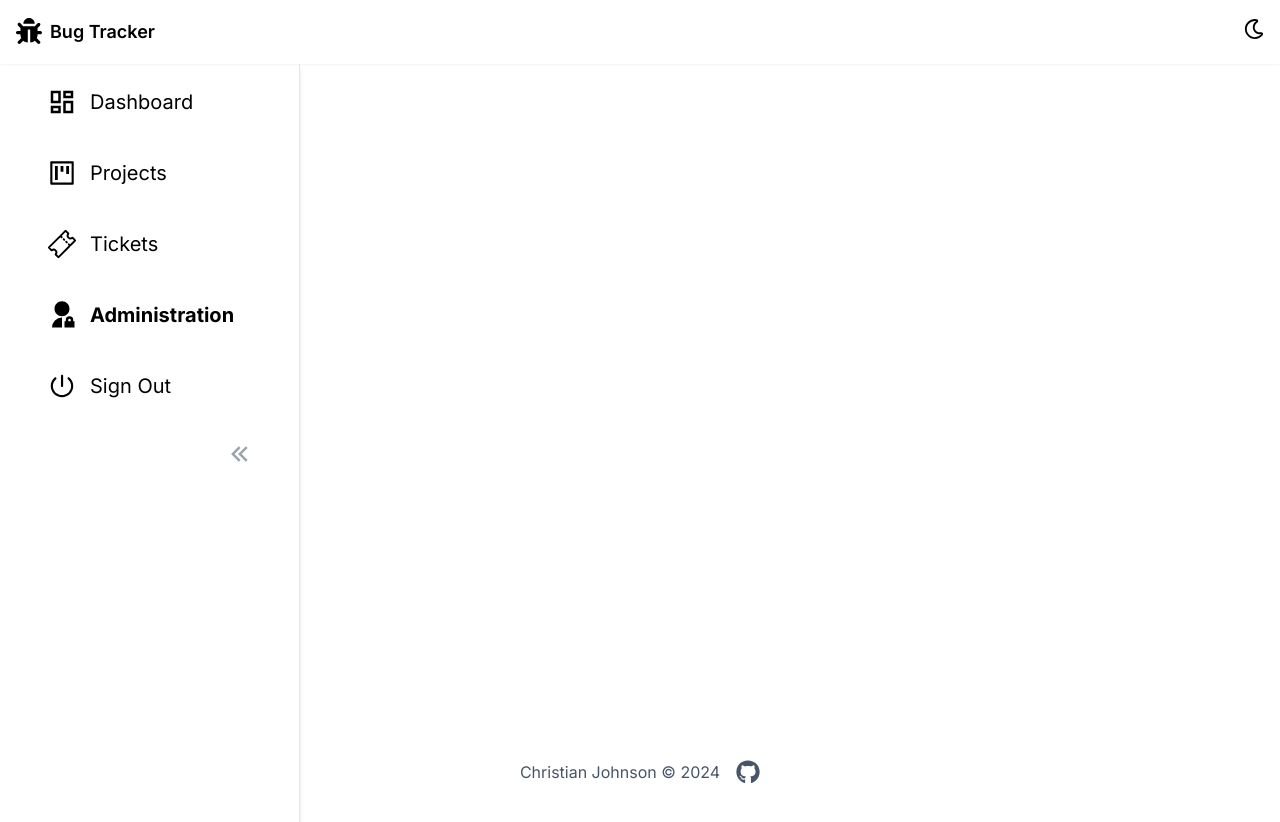
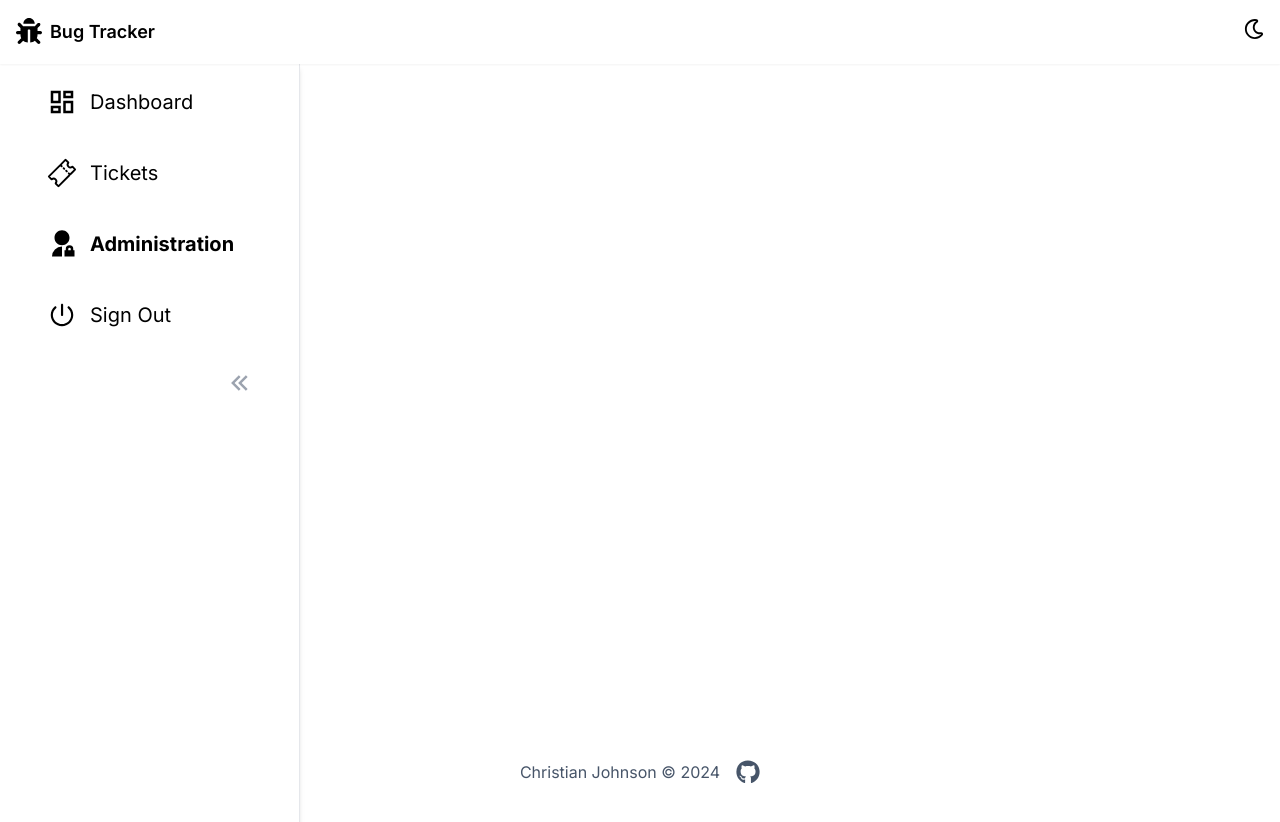
Before and after one commit to christianjcodes/bug-tracker-frontend, a Next.js app: page /dashboard/admin in a window 1280 px wide. Shown: the top 822 px of the page. Built offline with nearby package versions, Linux system fonts and the light colour scheme.

Commit message:
Remove projects link from sidebar, remove projects page from project

```diff
--- a/src/app/components/SideBar.tsx
+++ b/src/app/components/SideBar.tsx
@@ -5,7 +5,6 @@ import { cn } from '../lib/utils';
 import { MdOutlineDashboard, MdDashboard } from "react-icons/md";
 import { RiArrowLeftDoubleFill } from "react-icons/ri";
 import { IoTicketOutline, IoTicket } from "react-icons/io5";
-import { AiOutlineProject, AiFillProject } from "react-icons/ai";
 import { RiAdminLine, RiAdminFill } from "react-icons/ri";
 import { IoIosPower } from "react-icons/io";
 import { IoMdPower } from "react-icons/io";
@@ -34,14 +33,6 @@ const sidebarItems: SideNavItemType[] = [
     icon:{
       icon:<MdOutlineDashboard />,
       fillIcon:<MdDashboard />
-    }
-  },
-  {
-    href: "/dashboard/projects",
-    label: "Projects",
-    icon:{
-      icon:<AiOutlineProject />,
-      fillIcon:<AiFillProject />
     }
   },
   {
--- a/src/app/dashboard/projects/page.tsx
+++ /dev/null
@@ -1,5 +0,0 @@
-export default function Page() {
-    return(
-        <h1>Projects page</h1>
-    );
-}
```
